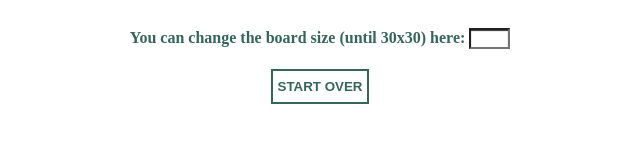
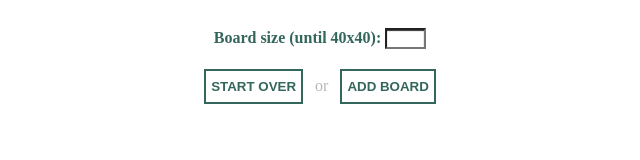
Before and after one commit to gsuxlzt/fifteen-puzzle, a website: page index.html in a window 1280 px wide. Shown: the whole page, without its empty margins (320-960 px from the left). Drawn offline with Linux system fonts and the light colour scheme.

Commit message:
:lipstick: add styles for add new board button and the 'or' span.

```diff
--- a/index.html
+++ b/index.html
@@ -10,12 +10,16 @@
         <div class="wrap">
             <div class="container">
                 <div class="controls">
-                    <span>You can change the board size (until 30x30) here:
+                    <span>Board size (until 40x40):
                     <input type="text" id="grid" size="2">
                     </span>
                 </div>
-                <button id="scramble">START OVER</button>
-                <div id="puzzle"></div>
+                <div class="buttons">
+                    <button id="scramble">START OVER</button>
+                    <span>&nbsp; or &nbsp;</span>
+                    <button id = "new_board">ADD BOARD</button>
+                </div>
+               <div id="puzzle"></div>
             </div>
         </div>
                <script src="index.js"></script>
--- a/styles.css
+++ b/styles.css
@@ -29,7 +29,11 @@ body {
     box-shadow: inset 0 1px 1px 0 rgba(0, 0, 0, 0.8);
 }
 
-#scramble {
+.buttons span {
+    color: #b7b8b6;
+}
+
+#scramble, #new_board {
     padding: 8px 5px;
     color: #34675C;
     border: 2px solid #34675C;
@@ -38,7 +42,7 @@ body {
     font-weight: 600;
 }
 
-#scramble:hover {
+#scramble:hover, #new_board:hover {
     color: white;
     background: #34675C;
 }
@@ -46,9 +50,3 @@ body {
 #puzzle {
     max-width: 90%;
 }
-
-@media only screen and (max-width: 425px) {
-    body {
-        text-align: left;
-    }
-}
```
